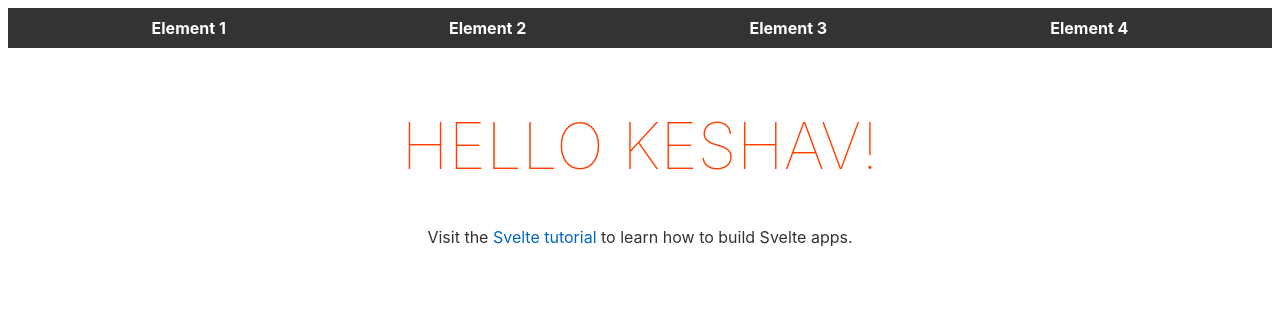
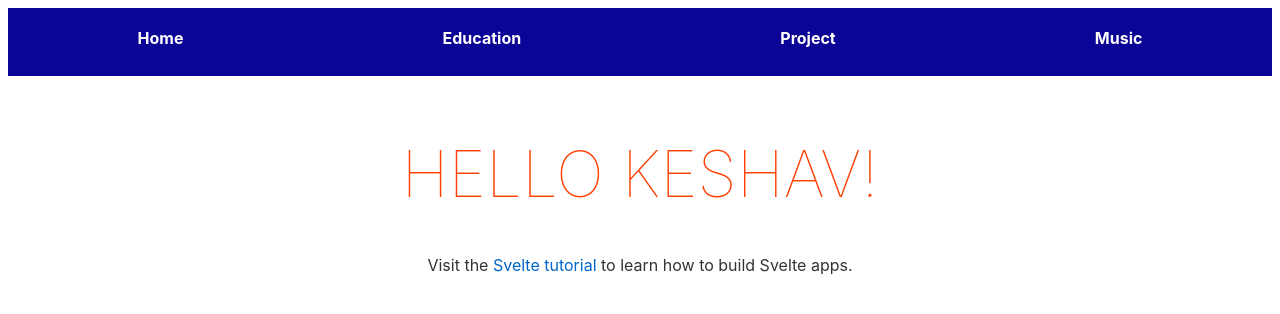
Before and after one commit to kjagannath3/personal_website, a Svelte app in the folder svelte-app/: page / in a window 1280 px wide. Shown: the top 314 px of the page. Built offline with nearby package versions, Linux system fonts and the light colour scheme.

Commit message:
refactored navbar as a button map, css copied from gpt

```diff
--- a/svelte-app/src/Navbar.svelte
+++ b/svelte-app/src/Navbar.svelte
@@ -1,53 +1,44 @@
-<script></script>
+<script>
+
+	let buttons = [
+		{id: 1, label: 'Home' },
+
+		{id: 2, label: 'Education' },
+
+		{id: 3, label: 'Project'},
+
+		{id: 4, label: 'Music'},
+	]
+</script>
 
 <nav>
-    <div>
-        <ul>
-            <li><a href="/"> Element 1</a></li>
-
-            <li><a href="/"> Element 2</a></li>
-
-            <li><a href="/"> Element 3</a></li>
-
-            <li><a href="/"> Element 4</a></li>
-
-        </ul>
-    </div>
+    {#each buttons as button}
+        <button>
+            {button.label}
+        </button>
+    {/each}
 </nav>
 
 
 <style>
     nav {
-        background-color: #333; /* Dark background */
+        background-color: rgb(11, 4, 150); /* Dark background */
         color: white;
         padding: 10px 0;
+        display: flex; /* Align buttons in a row */
+        justify-content: space-around; /* Even space between buttons */
     }
 
-    nav div {
-        max-width: 1200px; /* Maximum width */
-        margin: 0 auto;
-        padding: 0 20px;
+    button {
+        background: none; /* Remove default button background */
+        border: none; /* Remove default button border */
+        color: white; /* White text color */
+        font-weight: bold;
+        cursor: pointer;
+        padding: 10px 20px;
     }
 
-    ul {
-        list-style: none; /* Remove default list styling */
-        padding: 0;
-        margin: 0;
-        display: flex; /* Align items in a row */
-        justify-content: space-around; /* Even space between the items */
-    }
-
-    li {
-        margin: 0 10px; /* Spacing between list items */
-    }
-
-    a {
-        color: white; /* White text color for links */
-        text-decoration: none; /* Remove underline from links */
-        font-weight: bold;
-    }
-
-    a:hover {
-        color: #ddd; /* Light grey on hover */
+    button:hover {
+        background-color: rgba(255, 255, 255, 0.2); /* Light background on hover */
     }
 </style>
```
